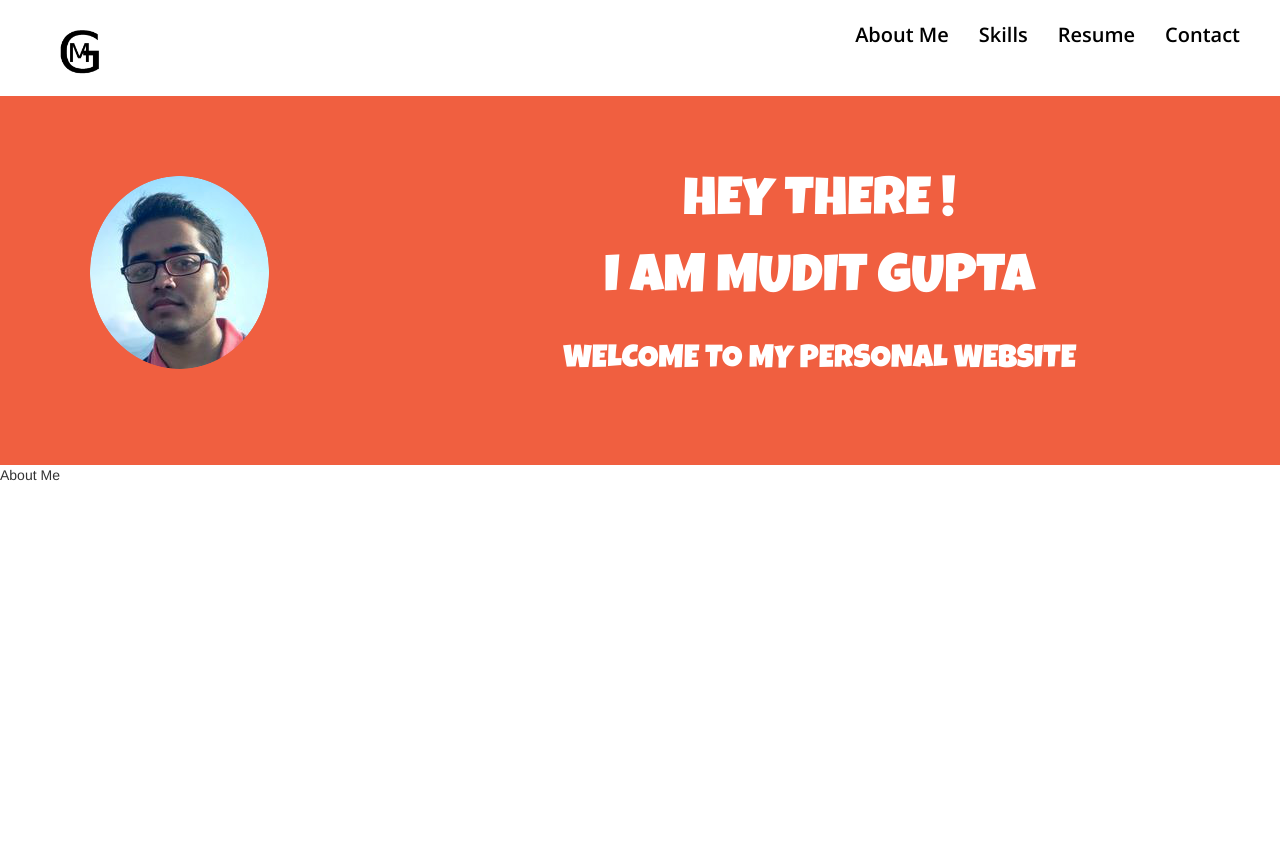
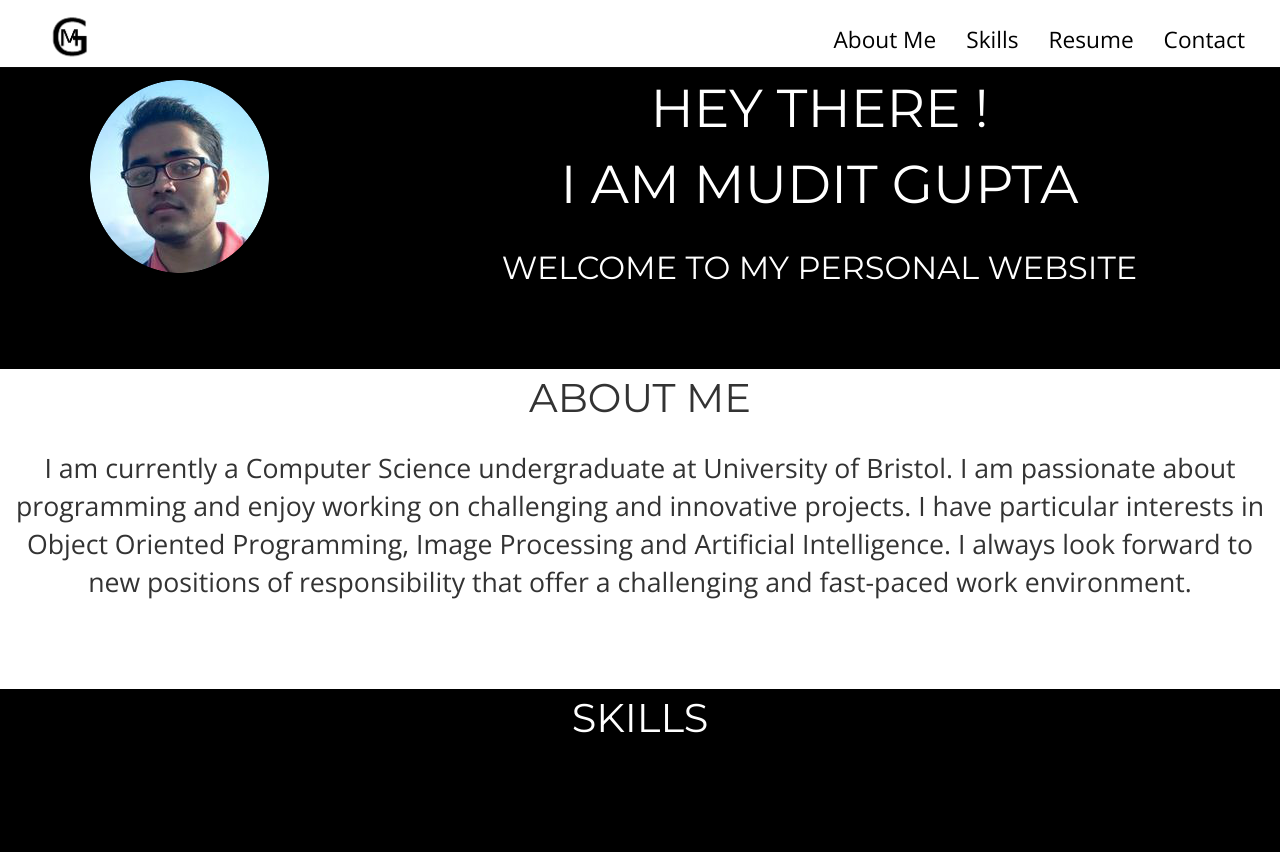
Before and after one commit to mg14777/mg14777.github.io, a plain HTML site: page index.html in a window 1280 px wide. Before the commit the page ends 800 px from the top, so only its background shows below. Drawn offline with nearby package versions, Linux system fonts and the light colour scheme.

Commit message:
third_commit

```diff
--- a/css/main.css
+++ b/css/main.css
@@ -1,8 +1,11 @@
-
+html, body {
+    height: 100%;
+    width: 100%;
+}
 .intro {
     color: white;
-    background-color: #f05f40;
-    font-family: 'Luckiest Guy',sans-serif;
+    background-color: black;
+    font-family: 'Montserrat',sans-serif;
     padding-top: 70px;
     padding-bottom: 70px;
 }
@@ -23,13 +26,43 @@ img {
 .logo {
     padding: 0px;
 }
-.navbar-default .navbar-collapse .navbar-nav > li > a {
+.navbar-fixed-top .navbar-collapse .navbar-nav > li > a {
     color: black;
 }
-.navbar-default {
+.navbar-right {
+    font-size: 17pt;
+    padding-top: 15px;
+}
+.navbar-fixed-top {
     background-color: white;
     font-size: 15pt;
     font-family: 'Open Sans',sans-serif;
-    padding: 10px 10px;
+    padding: 0px 20px;
     margin-bottom: 0px;
 }
+.about-me {
+    height: 40%;
+}
+.about-me-title {
+    height: 25%;
+    font-family: 'Montserrat',sans-serif;
+    font-size: 30pt;
+    text-align: center;
+}
+.about-me-description {
+    height: 75%;
+    font-family: 'Open Sans';
+    font-size: 20pt;
+    text-align: center;
+}
+.skills {
+    height: 80%;
+    background-color: black;
+    color: white;
+}
+.skills-title {
+    height: 25%;
+    font-family: 'Montserrat',sans-serif;
+    font-size: 30pt;
+    text-align: center;
+}
--- a/index.html
+++ b/index.html
@@ -8,10 +8,9 @@
     <title>Bootstrap 101 Template</title>
     <!-- Bootstrap -->
     <link href="css/bootstrap.min.css" rel="stylesheet">
-    <link href='https://fonts.googleapis.com/css?family=Open+Sans:600' rel='stylesheet' type='text/css'>
-    <link href='https://fonts.googleapis.com/css?family=Luckiest+Guy' rel='stylesheet' type='text/css'>
+    <link href='https://fonts.googleapis.com/css?family=Open+Sans' rel='stylesheet' type='text/css'>
+    <link href='https://fonts.googleapis.com/css?family=Montserrat' rel='stylesheet' type='text/css'>
     <link href="css/main.css" rel="stylesheet">
-    <script src="js/scroll-lock.js"></script>
     <!-- HTML5 shim and Respond.js for IE8 support of HTML5 elements and media queries -->
     <!-- WARNING: Respond.js doesn't work if you view the page via file:// -->
     <!--[if lt IE 9]>
@@ -20,7 +19,7 @@
     <![endif]-->
   </head>
   <body>
-      <nav class="navbar-default">
+      <nav class="navbar navbar-inverse navbar-fixed-top">
       <div class="container-fluid">
 
         <!-- Brand and toggle get grouped for better mobile display -->
@@ -29,9 +28,9 @@
         </div>-->
         <!-- Collect the nav links, forms, and other content for toggling -->
         <div class="navbar-collapse" id="bs-example-navbar-collapse-1">
-          <img class="logo" src="resources/my-brand.png" width="80" height="">
+          <img class="logo" src="resources/my-brand.png" width="70" height="">
           <ul class="nav navbar-nav navbar-right">
-              <li><a href="#">About Me</a></li>
+              <li><a href="#about">About Me</a></li>
               <li><a href="#">Skills</a></li>
               <li><a href="#">Resume</a></li>
               <li><a href="#">Contact</a></li>
@@ -46,10 +45,17 @@
             HEY THERE !<br>I AM MUDIT GUPTA<br><font size="6">WELCOME TO MY PERSONAL WEBSITE</font>
         </div>
     </div>
-    <div class="about-me">About Me</div>
+    <div class="about-me" id="about">
+        <div class="about-me-title">ABOUT ME</div>
+        <div class="about-me-description"><p>I am currently a Computer Science undergraduate at University of Bristol. I am passionate about programming and enjoy working on challenging and innovative projects. I have particular interests in Object Oriented Programming, Image Processing and Artificial Intelligence. I always look forward to new positions of responsibility that offer a challenging and fast-paced work environment.</p></div>
+    </div>
+    <div class="skills">
+         <div class="skills-title">SKILLS</div>
+    </div>
     <!-- jQuery (necessary for Bootstrap's JavaScript plugins) -->
     <script src="https://ajax.googleapis.com/ajax/libs/jquery/1.11.3/jquery.min.js"></script>
     <!-- Include all compiled plugins (below), or include individual files as needed -->
     <script src="js/bootstrap.min.js"></script>
+    <script src="js/scroll-lock.js"></script>
   </body>
 </html>
```
